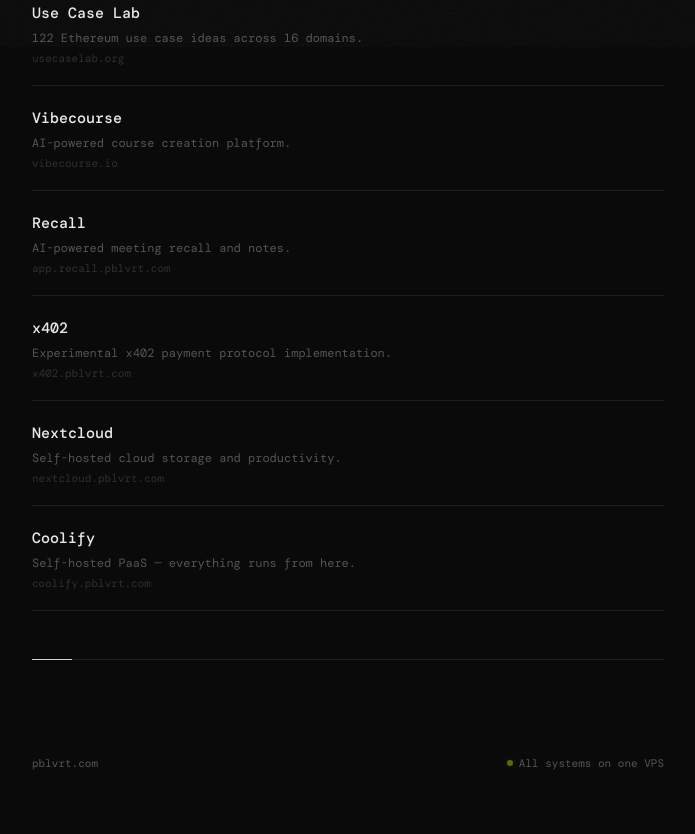
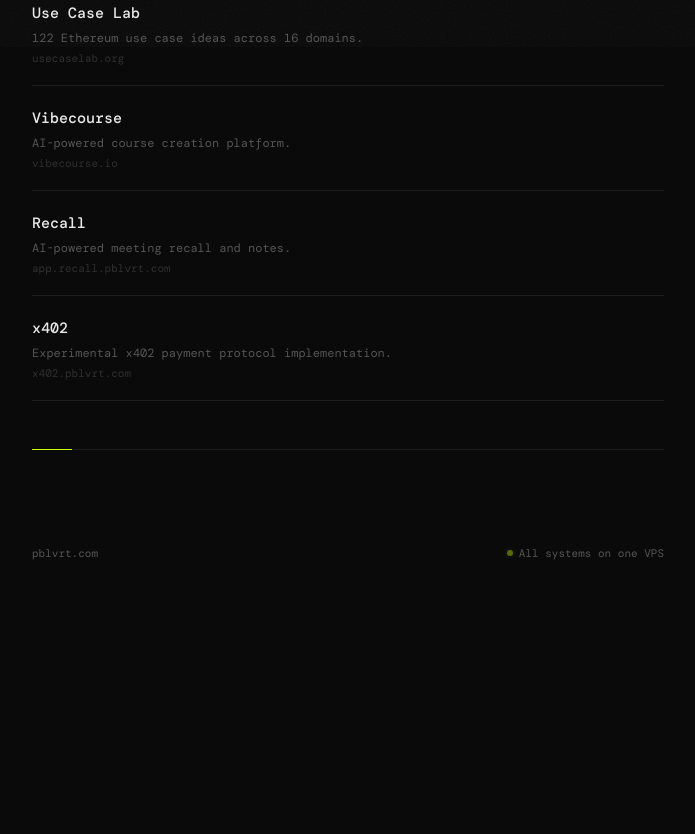
Before and after one commit to pblvrt/pblvrt.com, a plain HTML site: page index.html in a window 1280 px wide. Shown: the part 753-1587 px from the top of the page, without its empty margins (292-987 px from the left). After the commit the page ends 1377 px from the top, so only its background shows below. Drawn offline with nearby package versions, Linux system fonts and the light colour scheme; a web font is replaced by a local one.

Commit message:
Remove Nextcloud and Coolify from projects list

```diff
--- a/index.html
+++ b/index.html
@@ -396,23 +396,6 @@
           <div class="project-arrow"><svg viewBox="0 0 24 24" fill="none" stroke="currentColor" stroke-width="2" stroke-linecap="round" stroke-linejoin="round"><line x1="7" y1="17" x2="17" y2="7"/><polyline points="7 7 17 7 17 17"/></svg></div>
         </a>
 
-        <a href="https://nextcloud.pblvrt.com" target="_blank" class="project fade-in d12">
-          <div>
-            <div class="project-name">Nextcloud</div>
-            <div class="project-desc">Self-hosted cloud storage and productivity.</div>
-            <div class="project-domain">nextcloud.pblvrt.com</div>
-          </div>
-          <div class="project-arrow"><svg viewBox="0 0 24 24" fill="none" stroke="currentColor" stroke-width="2" stroke-linecap="round" stroke-linejoin="round"><line x1="7" y1="17" x2="17" y2="7"/><polyline points="7 7 17 7 17 17"/></svg></div>
-        </a>
-
-        <a href="https://coolify.pblvrt.com" target="_blank" class="project fade-in d13">
-          <div>
-            <div class="project-name">Coolify</div>
-            <div class="project-desc">Self-hosted PaaS — everything runs from here.</div>
-            <div class="project-domain">coolify.pblvrt.com</div>
-          </div>
-          <div class="project-arrow"><svg viewBox="0 0 24 24" fill="none" stroke="currentColor" stroke-width="2" stroke-linecap="round" stroke-linejoin="round"><line x1="7" y1="17" x2="17" y2="7"/><polyline points="7 7 17 7 17 17"/></svg></div>
-        </a>
 
       </div>
     </section>
```
